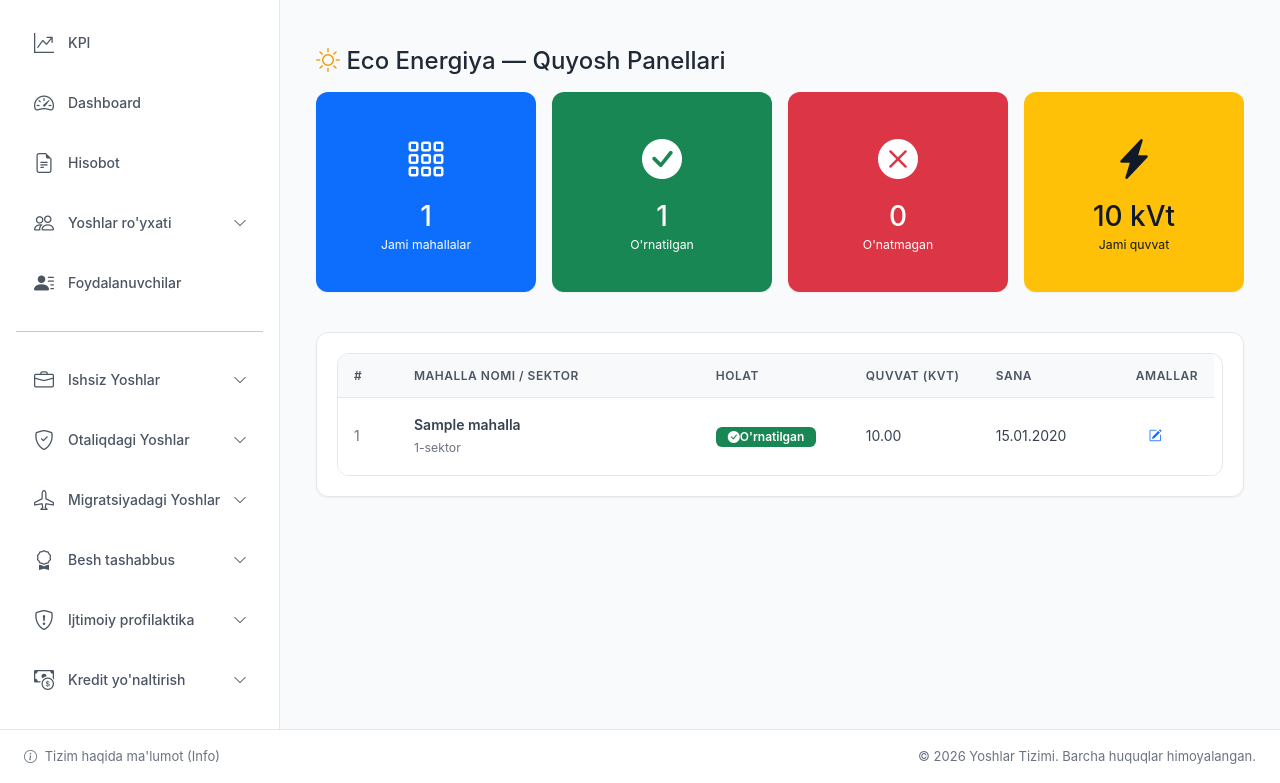
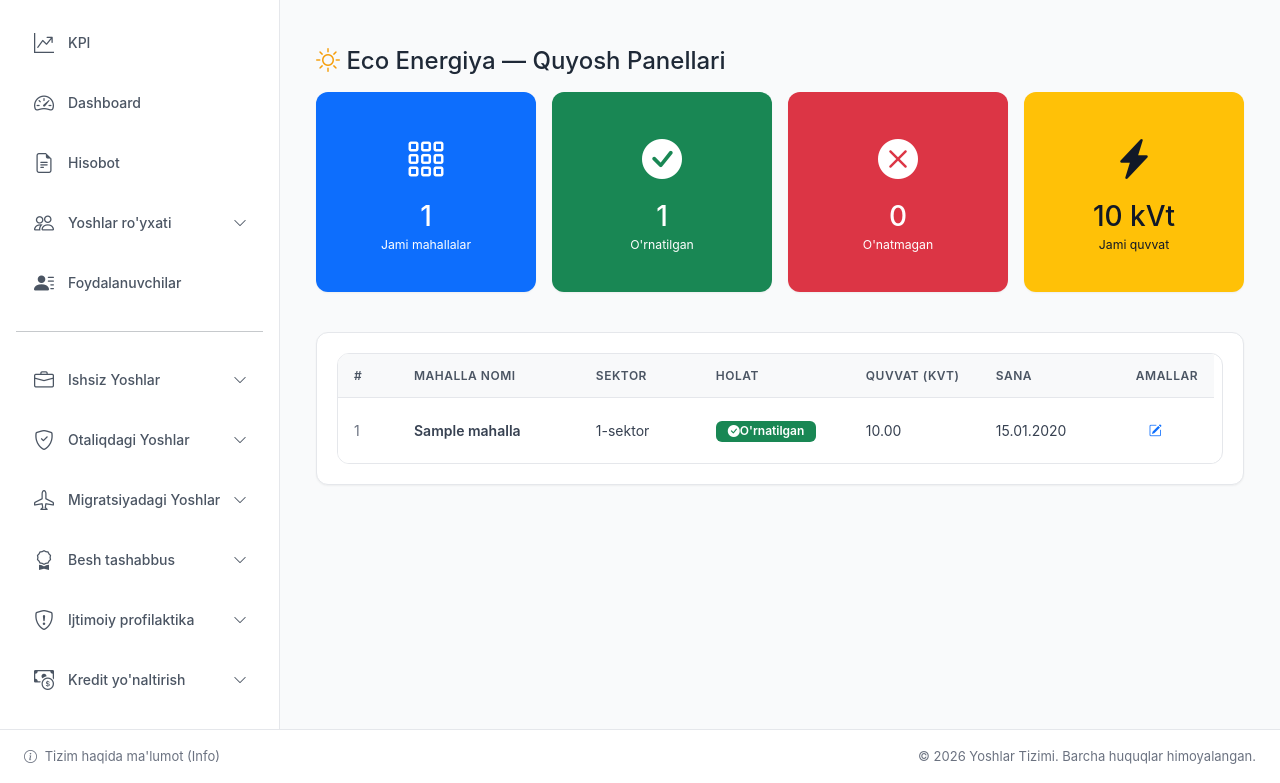
Before and after one commit to mavlonovomon/yoshlar, a Django app: page /eco-energiya/ in a window 1280 px wide. Shown: the part 71-854 px from the top of the page. Run offline with Django 5.2, Linux system fonts and the light colour scheme; a user stored in the database is signed in; tables that the repository leaves empty hold one stand-in row (values such as "Sample post"); grey boxes marked "Sample" are stand-in pictures; data that the repository does not hold is empty.

Commit message:
fix: move sector to separate column in eco_energiya table

```diff
--- a/templates/eco_energiya/list.html
+++ b/templates/eco_energiya/list.html
@@ -55,7 +55,8 @@
                     <thead class="table-light">
                         <tr>
                             <th width="60">#</th>
-                            <th>Mahalla nomi / Sektor</th>
+                            <th>Mahalla nomi</th>
+                            <th width="120">Sektor</th>
                             <th width="150">Holat</th>
                             <th width="130">Quvvat (kVt)</th>
                             <th width="140">Sana</th>
@@ -68,11 +69,13 @@
                         {% for panel in panels %}
                         <tr>
                             <td class="text-muted">{{ forloop.counter }}</td>
+                            <td class="fw-semibold">{{ panel.mahalla.name }}</td>
                             <td>
-                                <div class="fw-semibold">{{ panel.mahalla.name }}</div>
                                 {% with leader=panel.mahalla.leaders.first %}
                                 {% if leader and leader.sector %}
-                                <small class="text-muted">{{ leader.get_sector_display }}</small>
+                                {{ leader.get_sector_display }}
+                                {% else %}
+                                —
                                 {% endif %}
                                 {% endwith %}
                             </td>
@@ -105,7 +108,7 @@
                         </tr>
                         {% empty %}
                         <tr>
-                            <td colspan="{% if is_editor %}6{% else %}5{% endif %}" class="text-center text-muted py-4">
+                            <td colspan="{% if is_editor %}7{% else %}6{% endif %}" class="text-center text-muted py-4">
                                 Ma'lumotlar topilmadi
                             </td>
                         </tr>
```
